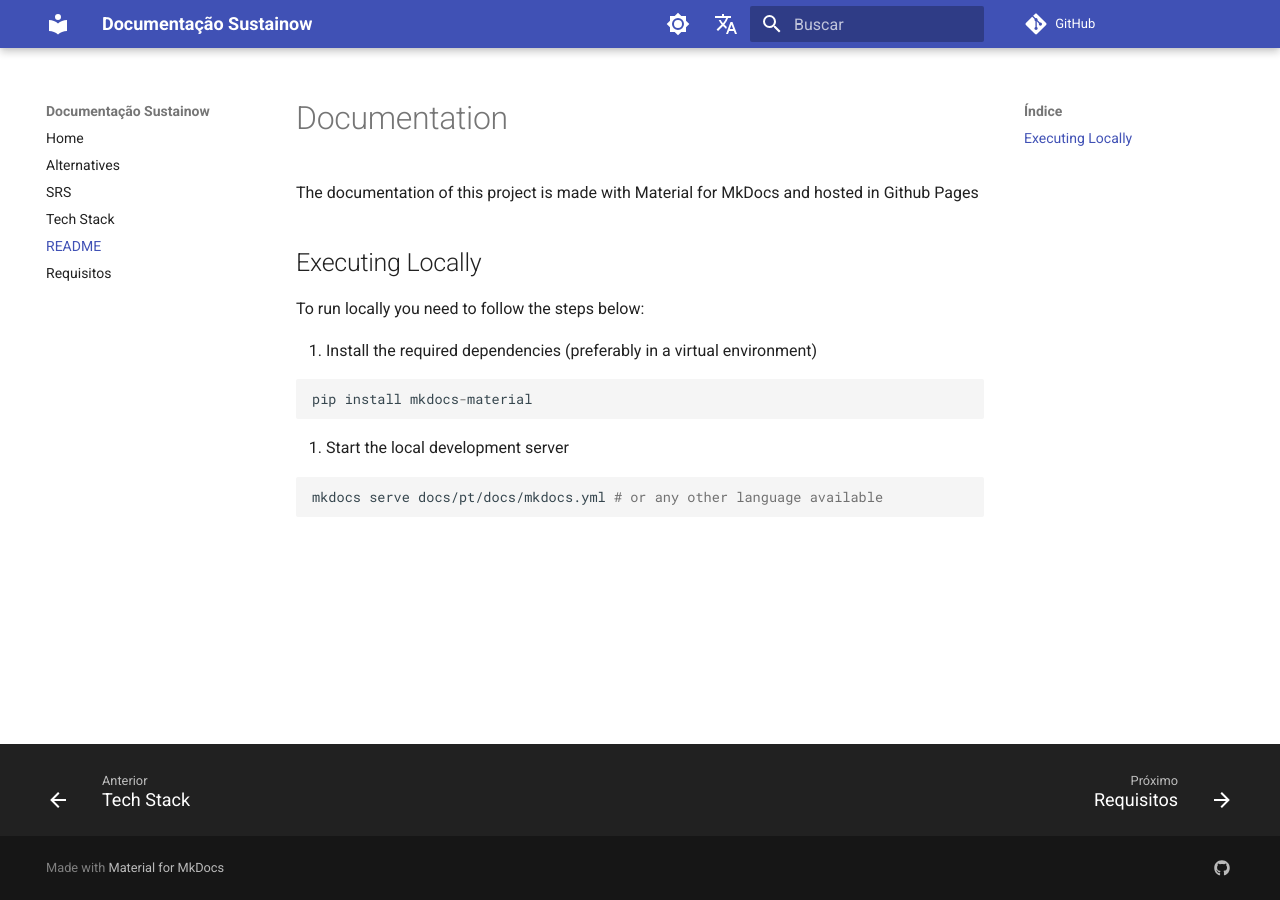
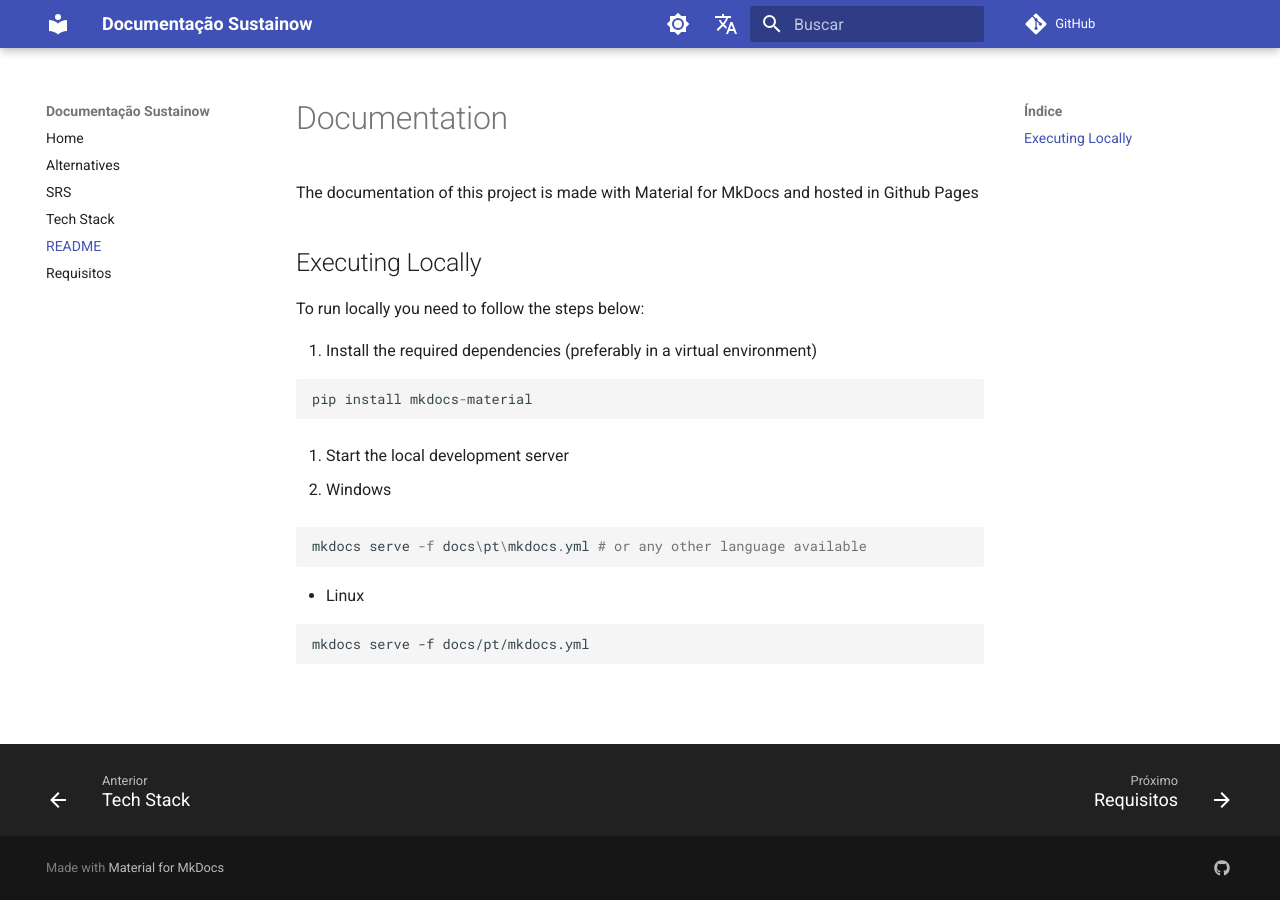
Before and after one commit to Joao-Pedro-P-Holanda/sustainow, an MkDocs documentation site: the page built from docs/README.md, in a window 1280 px wide. Built offline with MkDocs 1.6.1 and Material for MkDocs 9.7.7, drawn with Linux system fonts in a browser that asks for light colours; comment, search, counter and statistics services are not loaded; the version menu is left out.

Commit message:
fix: chaning running instructions

````diff
--- a/docs/README.md
+++ b/docs/README.md
@@ -14,6 +14,14 @@ pip install mkdocs-material
 
 2. Start the local development server
 
+- Windows
+
+```powershell
+mkdocs serve -f docs\pt\mkdocs.yml # or any other language available
+```
+
+- Linux
+
 ```sh
-mkdocs serve docs/pt/docs/mkdocs.yml # or any other language available
+mkdocs serve -f docs/pt/mkdocs.yml
 ```
````
